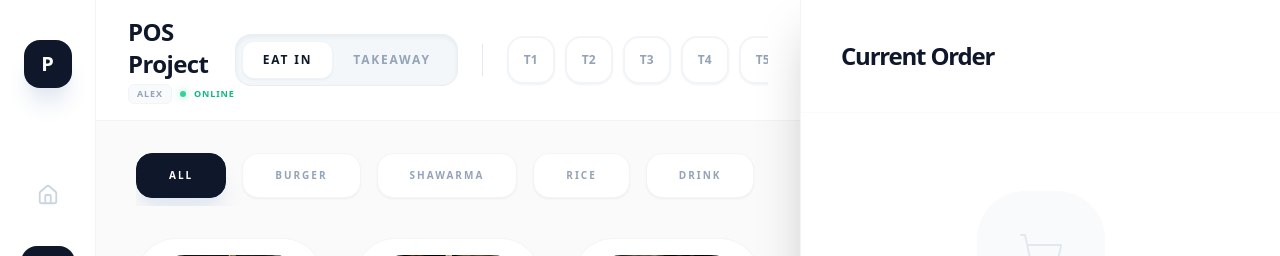
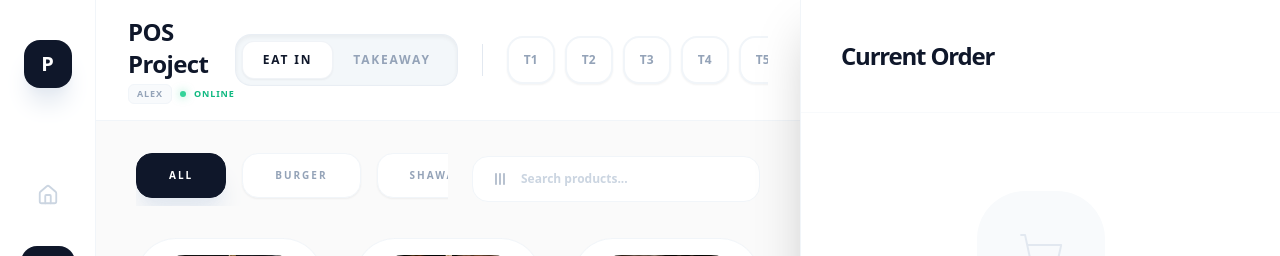
Before and after one commit to tarekbalosh/POS-SYSTEM, a Next.js app in the folder apps/web/: page /pos in a window 1280 px wide. Shown: the top 256 px of the page. Built offline with nearby package versions, Linux system fonts and the light colour scheme.

Commit message:
feat: dynamic categories and product search functionality

```diff
--- a/apps/web/app/(pos)/pos/page.tsx
+++ b/apps/web/app/(pos)/pos/page.tsx
@@ -16,6 +16,7 @@ export default function POSPage() {
   const settings = useSettingsStore();
   const [isSyncing, setIsSyncing] = useState(false);
   const [activeCategory, setActiveCategory] = useState('ALL');
+  const [searchQuery, setSearchQuery] = useState('');
   const [isMobileCartOpen, setIsMobileCartOpen] = useState(false);
   const [isSidebarOpen, setIsSidebarOpen] = useState(false);
   const [mounted, setMounted] = useState(false);
@@ -70,9 +71,11 @@ export default function POSPage() {
 
   if (!mounted) return null;
 
-  const filteredItems = activeCategory === 'ALL'
-    ? menuItems
-    : menuItems.filter(item => item.category === activeCategory);
+  const filteredItems = menuItems.filter(item => {
+    const matchesCategory = activeCategory === 'ALL' || item.category === activeCategory;
+    const matchesSearch = item.name.toLowerCase().includes(searchQuery.toLowerCase());
+    return matchesCategory && matchesSearch;
+  });
 
   const cartItemCount = items.reduce((acc, item) => acc + item.quantity, 0);
 
@@ -252,10 +255,11 @@ export default function POSPage() {
           </div>
         </header>
 
-        {/* Elegant Category Filter */}
-        <div className="px-6 md:px-10 py-6 md:py-8 bg-[#fafafa] shrink-0">
-          <div className="flex gap-3 md:gap-4 overflow-x-auto custom-scrollbar-hide pb-2">
-            {['ALL', 'BURGER', 'SHAWARMA', 'RICE', 'DRINK'].map((cat) => (
+        {/* Elegant Category Filter & Search */}
+        <div className="px-6 md:px-10 py-6 md:py-8 bg-[#fafafa] shrink-0 space-y-6">
+          <div className="flex flex-col md:flex-row md:items-center justify-between gap-6">
+            <div className="flex gap-3 md:gap-4 overflow-x-auto custom-scrollbar-hide pb-2 flex-1">
+              {['ALL', ...Array.from(new Set(menuItems.map((item) => item.category)))].map((cat) => (
                 <button
                   key={cat}
                   onClick={() => setActiveCategory(cat)}
@@ -267,6 +271,20 @@ export default function POSPage() {
                   {cat}
                 </button>
               ))}
+            </div>
+
+            {/* Search Input */}
+            <div className="relative w-full md:w-72 group">
+              <div className="absolute inset-y-0 left-5 flex items-center pointer-events-none text-slate-400 group-focus-within:text-slate-900 transition-colors">
+                <Menu size={16} className="rotate-90" />
+              </div>
+              <input
+                type="text"
+                placeholder="Search products..."
+                onChange={(e) => setSearchQuery(e.target.value)}
+                className="w-full bg-white border border-slate-100 rounded-2xl py-3.5 pl-12 pr-6 text-xs font-bold placeholder:text-slate-300 focus:outline-none focus:border-slate-300 focus:shadow-lg transition-all"
+              />
+            </div>
           </div>
         </div>
 
```
Lines whose indentation alone changed are shown as unchanged.
